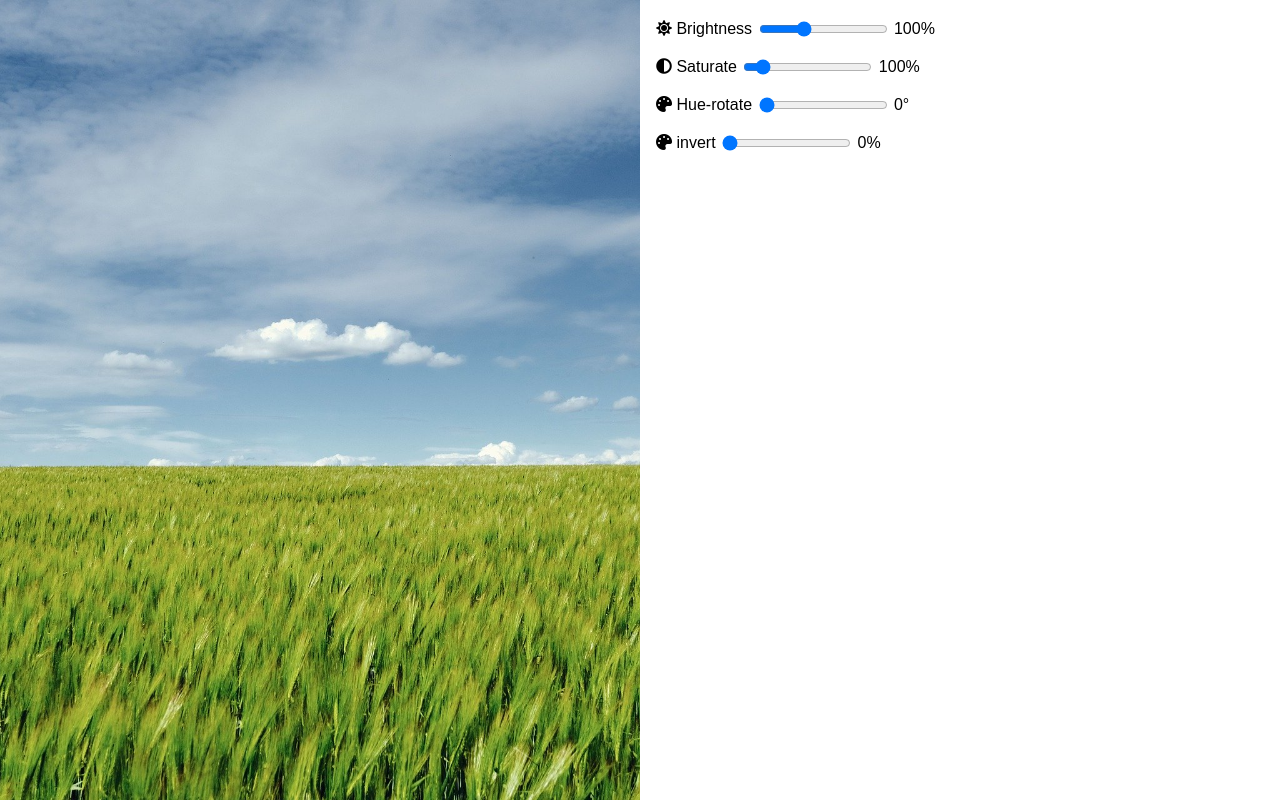
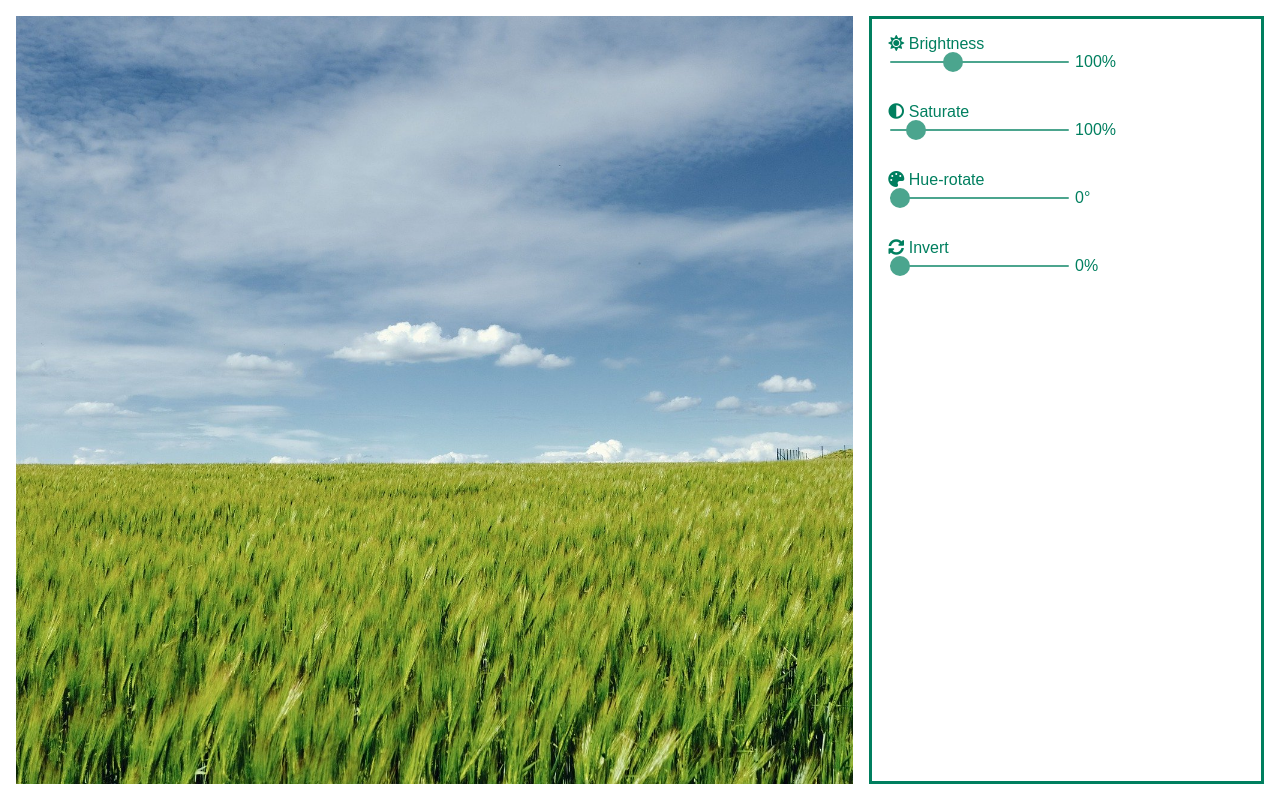
Before and after one commit to Julie-Ha/image_filter, a plain HTML site: page index.html in a window 1280 px wide. Drawn offline with Linux system fonts and the light colour scheme; a web font is replaced by a local one.

Commit message:
Modification du style

```diff
--- a/index.html
+++ b/index.html
@@ -12,24 +12,25 @@
     <div class="content">
         <div id="img"></div>
 
+
         <div class="rangeBox">
             <div class="filter">
-				<label><i class="fas fa-sun"></i> Brightness</label>
+                <div><i class="fas fa-sun"></i> Brightness</div>
                 <input type="range" min="0" max="300" step="1" value="100" data-filter="brightness" data-scale="%">
                 <span id="brightness">100%</span>
             </div>
             <div class="filter">
-				<label><i class="fas fa-adjust"></i> Saturate</label>
+                <div><i class="fas fa-adjust"></i> Saturate</div>
                 <input type="range" min="0" max="1000" step="1" value="100" data-filter="saturate" data-scale="%">
                 <span id="saturate">100%</span>
             </div>
             <div class="filter">
-				<label><i class="fas fa-palette"></i> Hue-rotate</label>
+                <div><i class="fas fa-palette"></i> Hue-rotate</div>
                 <input type="range" min="0" max="360" step="1" value="0" data-filter="hue-rotate" data-scale="deg">
                 <span id="hue-rotate">0°</span>
             </div>
             <div class="filter">
-				<label><i class="fas fa-palette"></i> invert</label>
+                <div><i class="fas fa-sync-alt"></i> Invert</div>
                 <input type="range" min="0" max="100" step="1" value="0" data-filter="invert" data-scale="%">
                 <span id="invert">0%</span>
             </div>
--- a/style.css
+++ b/style.css
@@ -1,29 +1,67 @@
-body {
-	font-family: Arial;
+@import url('https://fonts.googleapis.com/css2?family=Monda:wght@700&display=swap');
+:root {
+    --main-color: #007f5f;
 }
 
 body {
+    font-family: 'Monda', sans-serif;
     margin: 0;
+    color: var(--main-color);
 }
 
 .content {
     height: 100vh;
     display: grid;
-	grid-template-columns: 1fr 1fr;
+    grid-template-columns: 2fr 1fr;
     grid-template-rows: 1fr;
-	/* grid-gap: 2rem; */
 }
 
 #img {
+    margin: 1rem 0 1rem 1rem;
     background: url(./images/nature.jpg) center/cover;
 }
 
+.rangeBox {
+    margin: 1rem;
+    border: 3px solid var(--main-color);
+}
+
 .filter {
-	margin: 1rem;
+    padding: 1rem;
 }
 
 input[type=range] {
-	transform: translate(0, 3px);
+    transform: translate(0, -4px);
+    -webkit-appearance: none;
+    width: 50%;
+    height: 2px;
+    border-radius: 5px;
+    background: var(--main-color);
+    outline: none;
+    opacity: 0.7;
+    transition: opacity .2s;
+}
+
+input[type=range]:hover {
+    opacity: 1;
+}
+
+input[type=range]::-webkit-slider-thumb {
+    -webkit-appearance: none;
+    width: 20px;
+    height: 20px;
+    border-radius: 50%;
+    background: var(--main-color);
+    cursor: pointer;
+}
+
+input[type=range]::-moz-range-thumb {
+    appearance: none;
+    width: 20px;
+    height: 20px;
+    border-radius: 50%;
+    background: var(--main-color);
+    cursor: pointer;
 }
 
 @media screen and (max-width: 1000px) {
@@ -32,4 +70,7 @@ input[type=range] {
         grid-template-columns: 1fr;
         grid-template-rows: 1fr 1fr;
     }
+    #img {
+        margin: 1rem 1rem 1rem 1rem;
     }
+}
```
Lines whose indentation alone changed are shown as unchanged.
